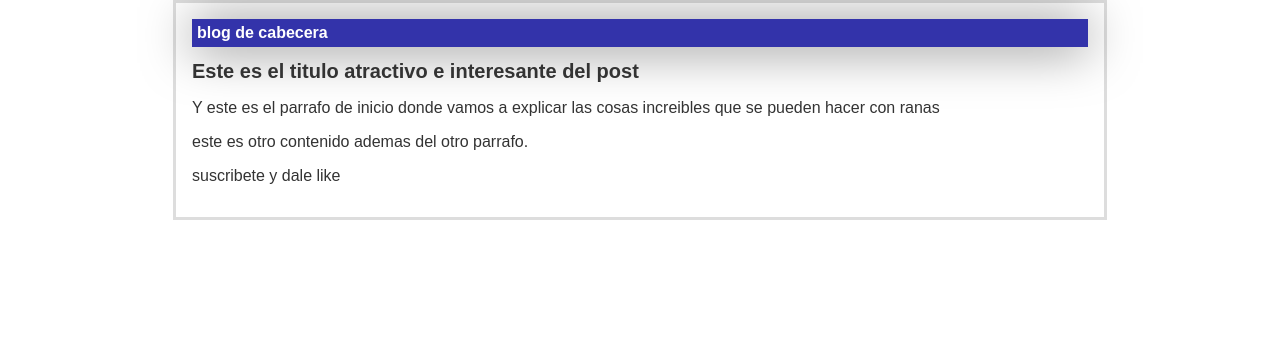
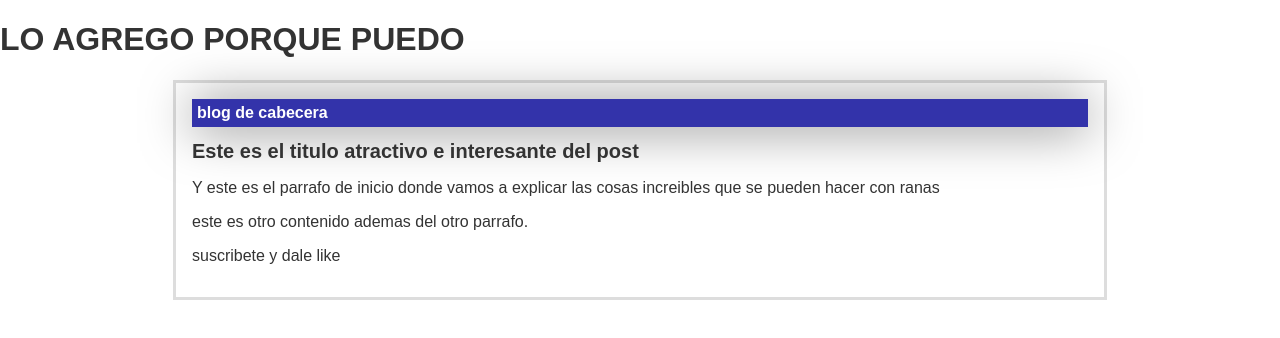
Before and after one commit to agusgrotte/hyperblognuevo, a plain HTML site: page Carpeta/index.html in a window 1280 px wide. Drawn offline with Linux system fonts and the light colour scheme.

Commit message:
Agregado titulo
porque puedo

```diff
--- a/Carpeta/index.html
+++ b/Carpeta/index.html
@@ -8,6 +8,7 @@
     <title>BlogSpot</title>
 </head>
 <body>
+    <h1>LO AGREGO PORQUE PUEDO </h1>
     <div id="container">
         <div id="cabecera">
            blog de cabecera
```
